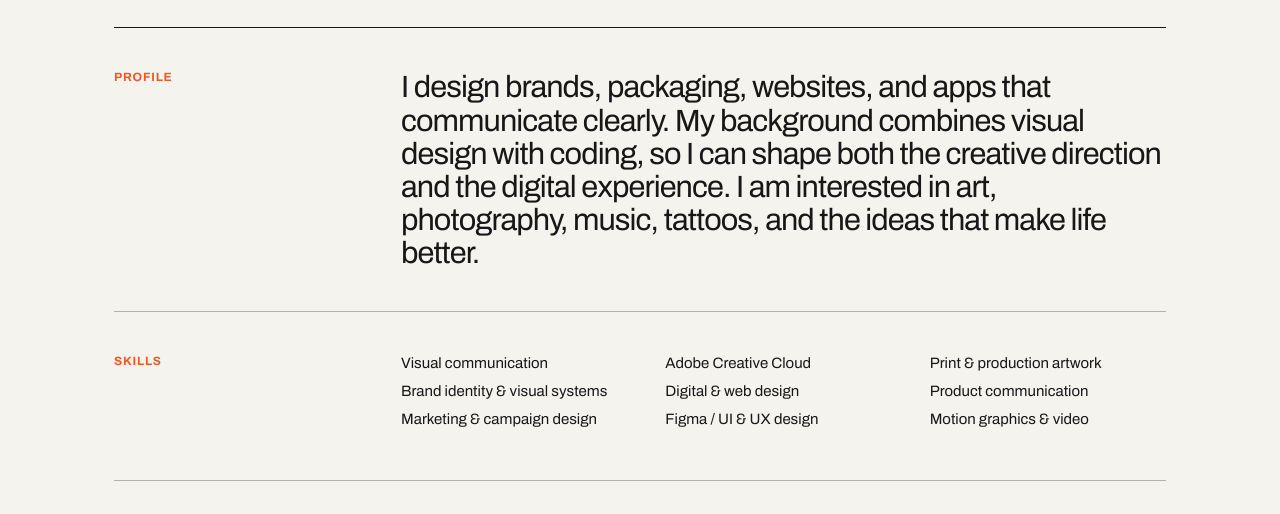
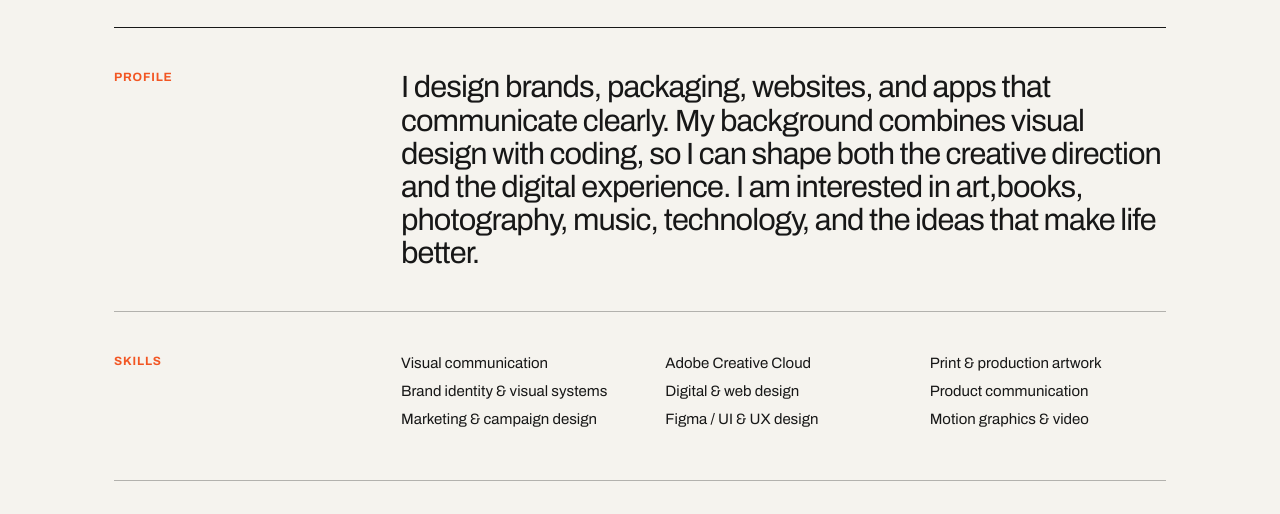
Before and after one commit to paulmina/me, a plain HTML site: page resume/index.html in a window 1280 px wide. Shown: the part 286-800 px from the top of the page. Drawn offline with Linux system fonts and the light colour scheme.

Commit message:
Update index.html

```diff
--- a/resume/index.html
+++ b/resume/index.html
@@ -28,7 +28,7 @@
 
       <section class="profile resume-section">
         <p class="section-label">Profile</p>
-        <p class="profile-copy">I design brands, packaging, websites, and apps that communicate clearly. My background combines visual design with coding, so I can shape both the creative direction and the digital experience. I am interested in art, photography, music, tattoos, and the ideas that make life better.</p>
+        <p class="profile-copy">I design brands, packaging, websites, and apps that communicate clearly. My background combines visual design with coding, so I can shape both the creative direction and the digital experience. I am interested in art,books, photography, music, technology, and the ideas that make life better.</p>
       </section>
 
       <section class="resume-section">
```
